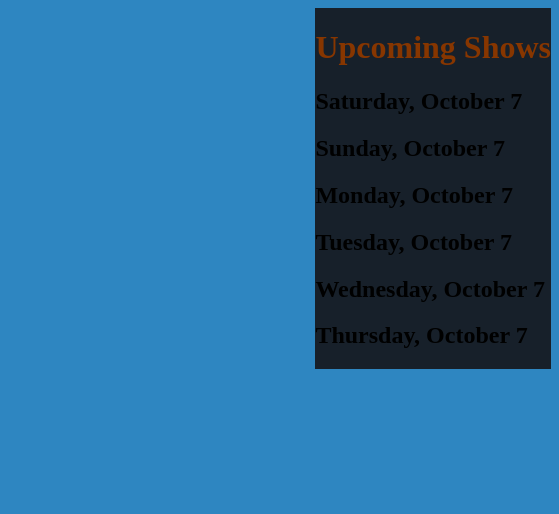
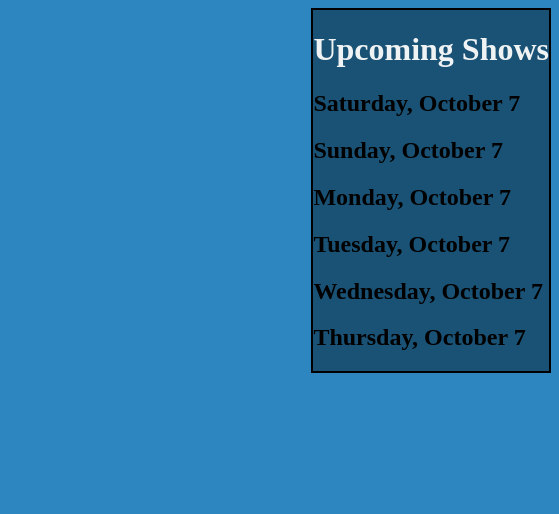
Before and after one commit to njambi25/Exo-band-website, a plain HTML site: page exo-band-website.html in a window 1280 px wide. Shown: the full height of the page, 721-1280 px from the left. Drawn offline with Linux system fonts and the light colour scheme.

Commit message:
added body

```diff
--- a/css/styles.css
+++ b/css/styles.css
@@ -5,19 +5,23 @@ body{
 .sidebar{
   float: right;
   background-color: #17202A ;
-  background-blend-mode:luminosity;
+
   height: 100% ;
 
 
 }
 .title{
-color: #873600;
+color: #F0F3F4;
 }
 .column{
 float:left;
 width: 30% ;
 }
 .images{
-float: center ;
-
+ float: center ;
 }
+.text-box{
+  border: 2px
+  solid ;
+  background-color: #1A5276;
+}
--- a/exo-band-website.html
+++ b/exo-band-website.html
@@ -9,6 +9,7 @@
 <body>
 
 <div class="sidebar">
+  <div class=text-box>
   <h1 class="title">Upcoming Shows</h1>
   <h2>Saturday, October 7</h2>
   <h2>Sunday, October 7</h2>
@@ -16,6 +17,7 @@
   <h2>Tuesday, October 7</h2>
   <h2>Wednesday, October 7</h2>
   <h2>Thursday, October 7</h2>
+</div>
 </div>
 <div class="column">
   <h2>About the Band</h2>
```
